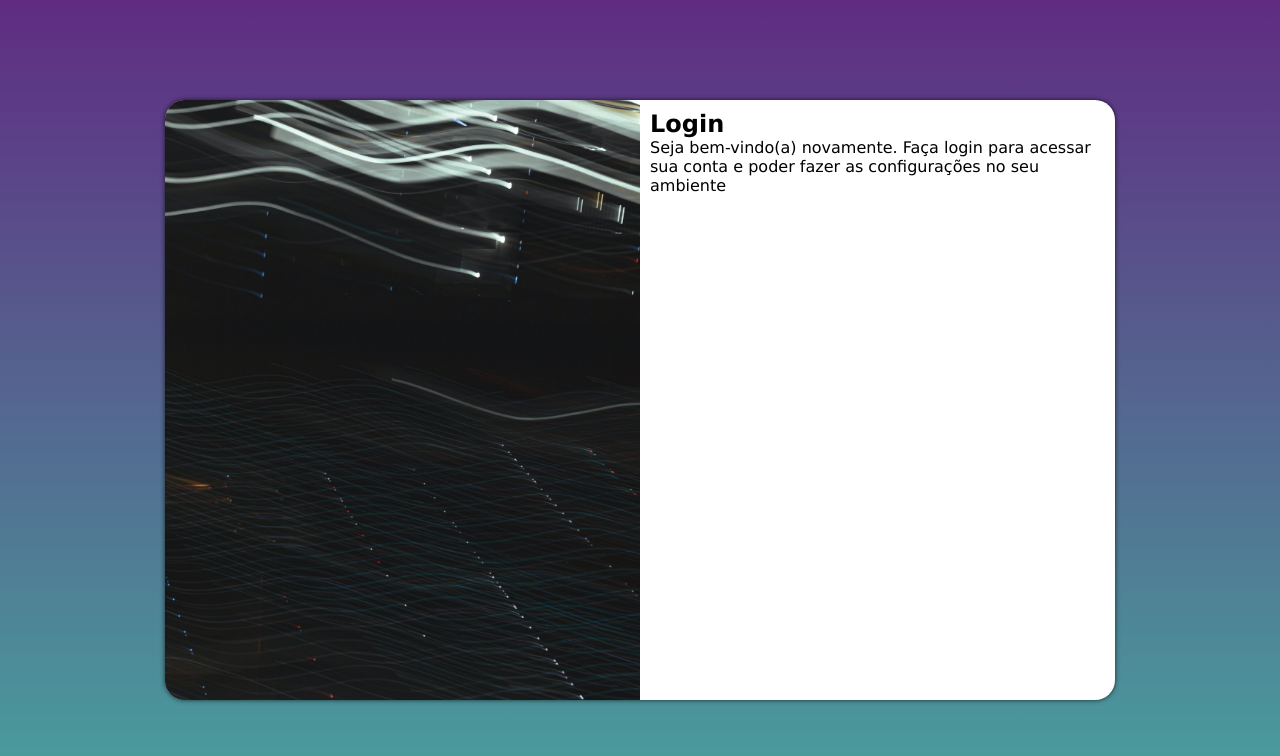
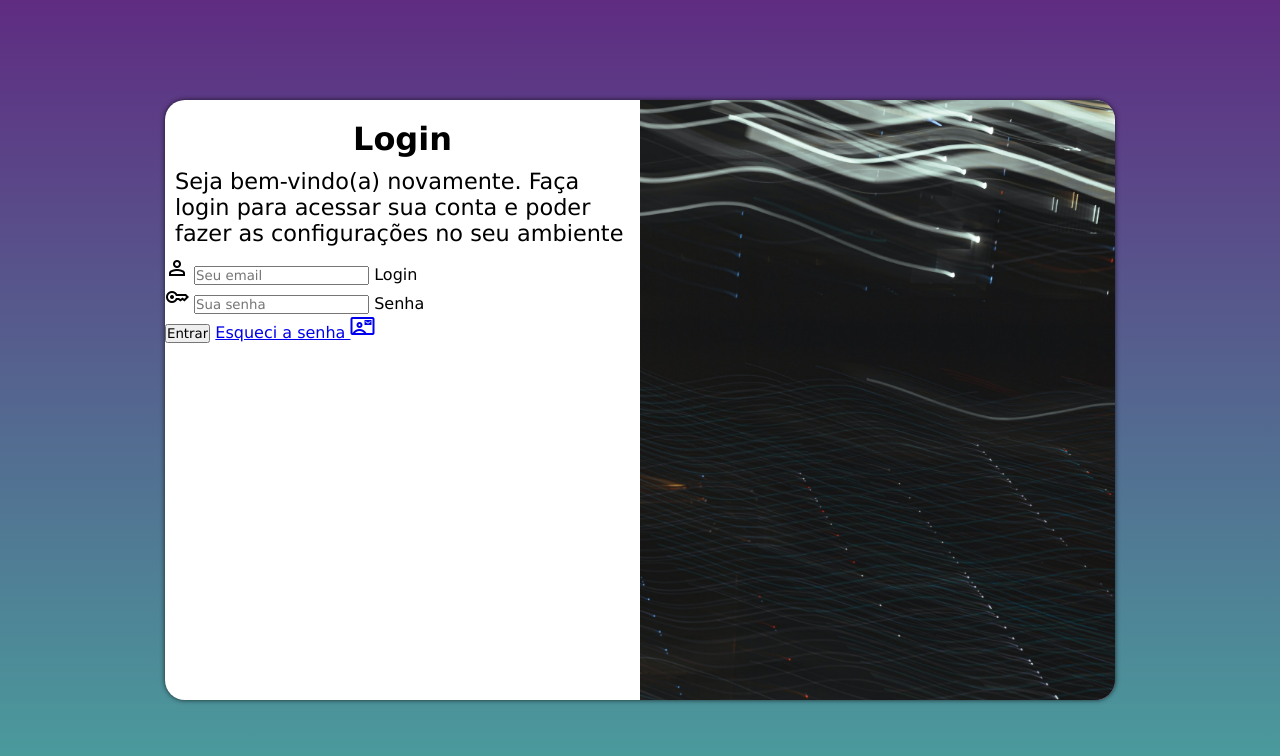
Before and after one commit to rafalimaweb/projeto-login, a plain HTML site: page index.html in a window 1280 px wide. Drawn offline with nearby package versions, Linux system fonts and the light colour scheme.

Commit message:
formulario adicionado

```diff
--- a/estilos/media-query.css
+++ b/estilos/media-query.css
@@ -21,6 +21,10 @@
         width: 70%;
     }
 
+    div#formulario > p {
+        font-size: 1.2em;
+    }
+
 }
 
 @media screen and (min-width: 992px) {
@@ -32,13 +36,21 @@
     }
 
     section#login > div#imagem {
-        float: left;
+        float: right;
         width: 50%;
         height: 100%;
     }
 
     section#login > div#formulario {
-        float: right;
+        float: left;
         width: 50%;
     }
+
+    div#formulario > h1 {
+        font-size: 2em;
+    }
+
+    div#formulario > p {
+        font-size: 1.4em;
+    }
 }
--- a/estilos/style.css
+++ b/estilos/style.css
@@ -54,3 +54,12 @@ section#login > div#formulario {
     display: block;
     padding: 10px;
 }
+
+div#formulario > h1 {
+    text-align: center;
+    margin: 10px;
+}
+
+div#formulario > p {
+    font-size: 0.9em;
+}
--- a/index.html
+++ b/index.html
@@ -5,6 +5,7 @@
     <meta http-equiv="X-UA-Compatible" content="IE=edge">
     <meta name="viewport" content="width=device-width, initial-scale=1.0">
     <title>Login</title>
+    <link rel="stylesheet" href="https://fonts.googleapis.com/css2?family=Material+Symbols+Outlined:opsz,wght,FILL,GRAD@20..48,100..700,0..1,-50..200" />
     <link rel="stylesheet" href="estilos/style.css">
     <link rel="stylesheet" href="estilos/media-query.css">
 </head>
@@ -18,7 +19,26 @@
                 <h1>Login</h1>
                 <p>Seja bem-vindo(a) novamente. Faça login para acessar sua conta e poder fazer as configurações no seu ambiente</p>
             </div>
-            <form action="login.php" method="post"></form>
+            <form action="login.php" method="post" autocomplete="on">
+                <div class="campo">
+                    <span class="material-symbols-outlined">
+                        person
+                    </span>
+                    <input type="email" name="login" id="ilogin" placeholder="Seu email" autocomplete="email" required maxlength="30">
+                    <label for="ilogin">Login</label>
+                </div>
+                <div class="campo">
+                    <span class="material-symbols-outlined">
+                        key
+                        </span>
+                    <input type="password" nome="senha" id="isenha" placeholder="Sua senha" autocomplete="current-password" required minlength="12">
+                    <label for="senha">Senha</label>
+                </div>
+                <input type="submit" value="Entrar">
+                <a href="esqueci.html">
+                    Esqueci a senha <i class="material-symbols-outlined">contact_mail</i>
+                </a>
+            </form>
         </section>
     </main>
 
```
